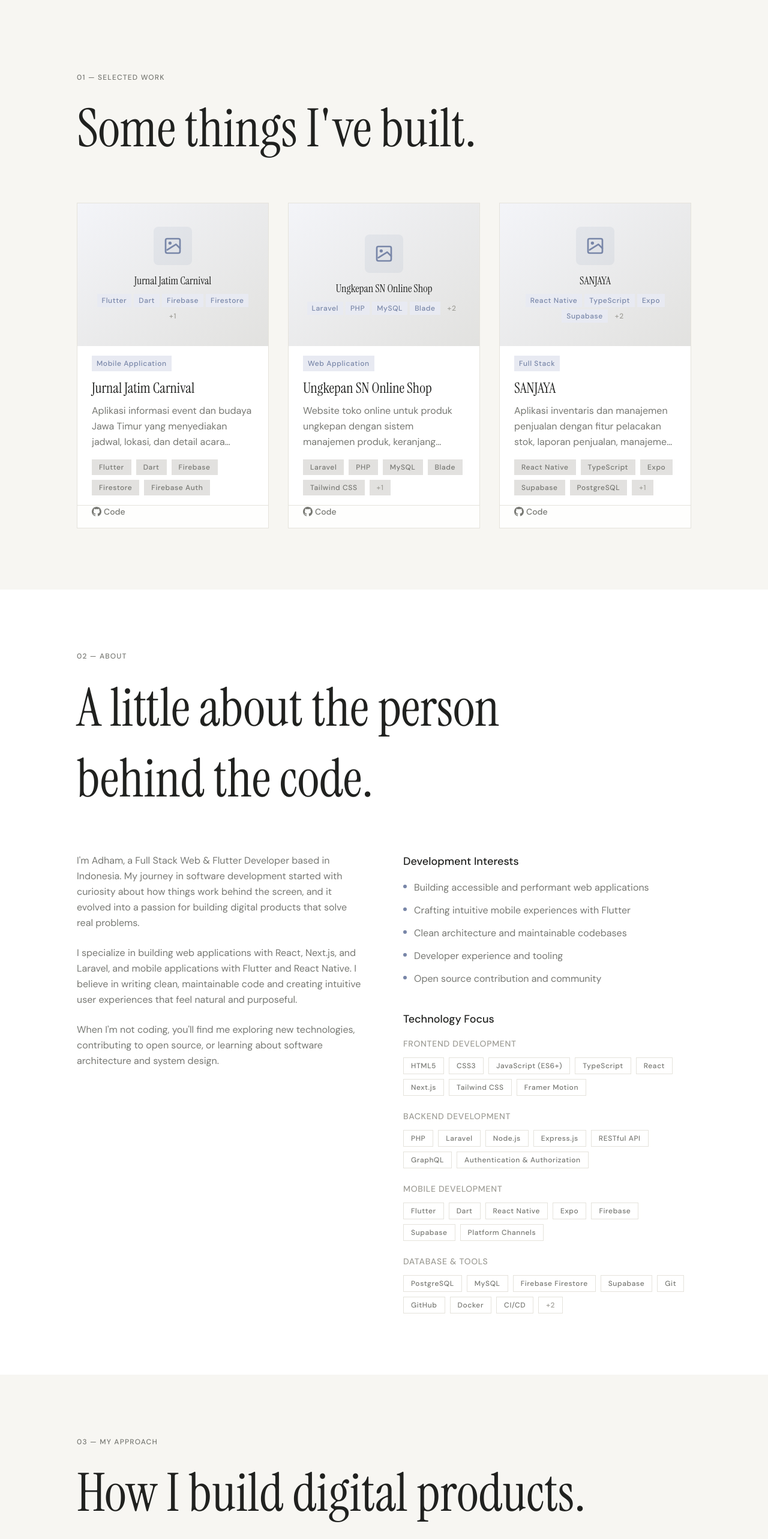
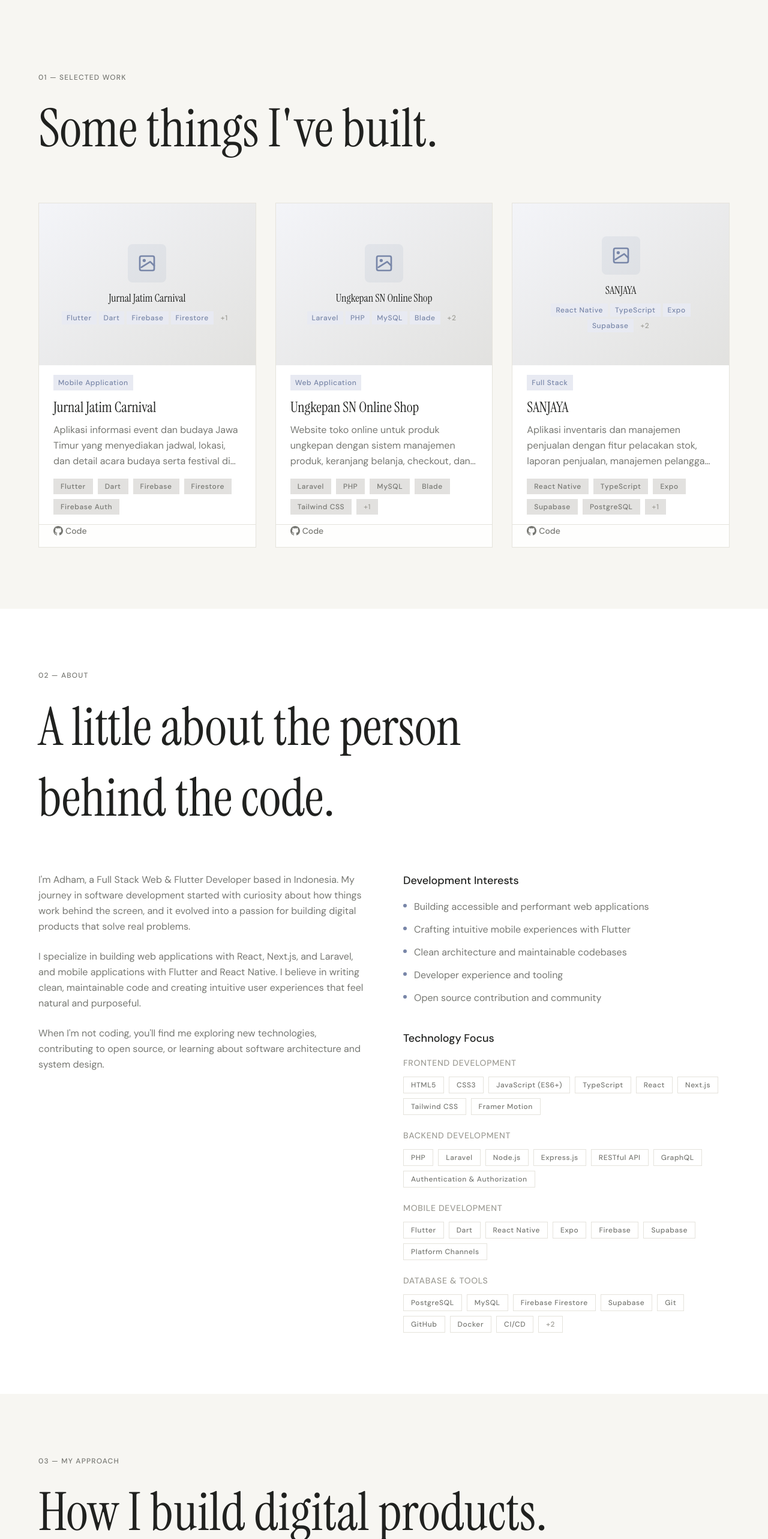
Before and after one commit to adhambrgh/portofolioadhambrgh, a Next.js app: page / in a window 1280 px wide. Shown: the part 880-3446 px from the top of the page at 60% size. Built offline with nearby package versions, Linux system fonts and the light colour scheme.

Commit message:
fix: unify all sections to container-wide (88rem) for consistent horizontal margins with header/hero

```diff
--- a/src/components/sections/About.tsx
+++ b/src/components/sections/About.tsx
@@ -28,7 +28,7 @@ export function About() {
       className="section-padding bg-card"
       aria-labelledby="about-heading"
     >
-      <div className="container-custom">
+      <div className="container-wide">
         <SectionHeader
           label="02 — ABOUT"
           heading="A little about the person behind the code."
--- a/src/components/sections/Approach.tsx
+++ b/src/components/sections/Approach.tsx
@@ -34,7 +34,7 @@ export function Approach() {
       className="section-padding bg-background"
       aria-labelledby="approach-heading"
     >
-      <div className="container-custom">
+      <div className="container-wide">
         <SectionHeader
           label="03 — MY APPROACH"
           heading="How I build digital products."
--- a/src/components/sections/Contact.tsx
+++ b/src/components/sections/Contact.tsx
@@ -49,13 +49,13 @@ export function Contact() {
       className="section-padding bg-card"
       aria-labelledby="contact-heading"
     >
-      <div className="container-custom">
+      <div className="container-wide">
         <motion.div
           initial={{ opacity: 0, y: 30 }}
           whileInView={{ opacity: 1, y: 0 }}
           viewport={{ once: true, margin: "-100px" }}
           transition={{ duration: 0.5, ease: "easeOut" }}
-          className="max-w-3xl mx-auto text-center"
+          className="text-center"
         >
           <SectionHeader
             label="04 — GET IN TOUCH"
--- a/src/components/sections/SelectedWorks.tsx
+++ b/src/components/sections/SelectedWorks.tsx
@@ -36,7 +36,7 @@ export function SelectedWorks() {
       className="section-padding bg-background"
       aria-labelledby="selected-works-heading"
     >
-      <div className="container-custom">
+      <div className="container-wide">
         <SectionHeader
           label="01 — SELECTED WORK"
           heading="Some things I&apos;ve built."
```
Also changed, not shown: 1 other file (tests, documents, lock files or other folders).
